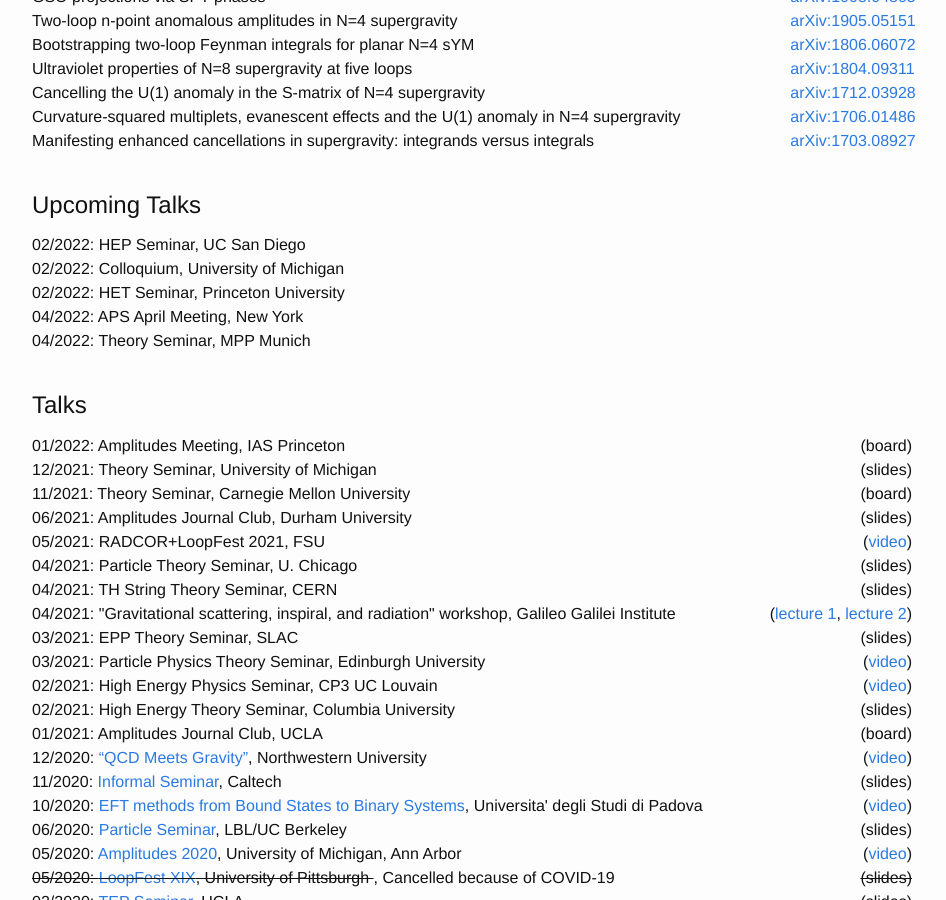
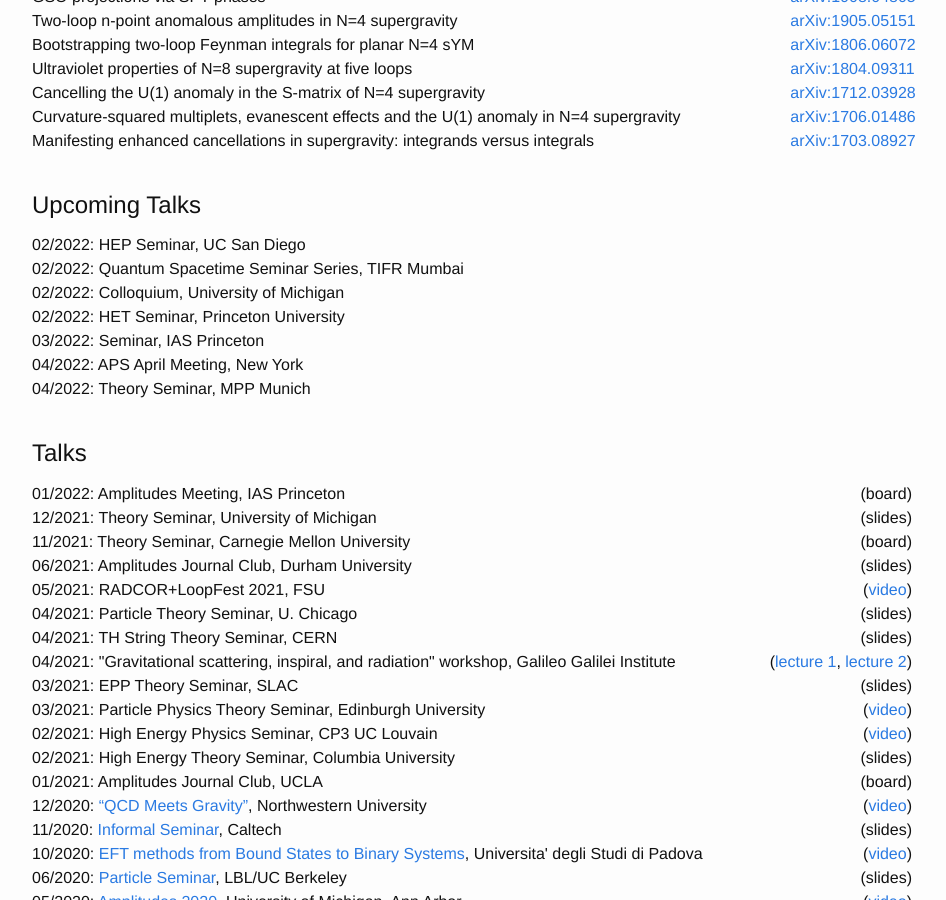
Before and after one commit to julioparra/julioparra.github.io, a Jekyll site: the page built from index.md, in a window 1280 px wide and 900 px high, scrolled down 919 px. Shown: the whole window, without its empty margins (168-1114 px from the left). Built offline with Jekyll 4.4.1, drawn with Linux system fonts in a browser that asks for light colours; nearby versions of some CDN libraries.

Commit message:
more talks

```diff
--- a/index.md
+++ b/index.md
@@ -135,11 +135,19 @@ Office: PAB 4-737 <br>
     <div class="col-2" style="text-align:right"> </div>
 </div>
 <div class="row">
+    <div class="col-10"> 02/2022: Quantum Spacetime Seminar Series, TIFR Mumbai</div>
+    <div class="col-2" style="text-align:right"> </div>
+</div>
+<div class="row">
     <div class="col-10"> 02/2022: Colloquium, University of Michigan </div>
     <div class="col-2" style="text-align:right"> </div>
 </div>
 <div class="row">
     <div class="col-10"> 02/2022: HET Seminar, Princeton University</div>
+    <div class="col-2" style="text-align:right"> </div>
+</div>
+<div class="row">
+    <div class="col-10"> 03/2022: Seminar, IAS Princeton</div>
     <div class="col-2" style="text-align:right"> </div>
 </div>
 <div class="row">
```
